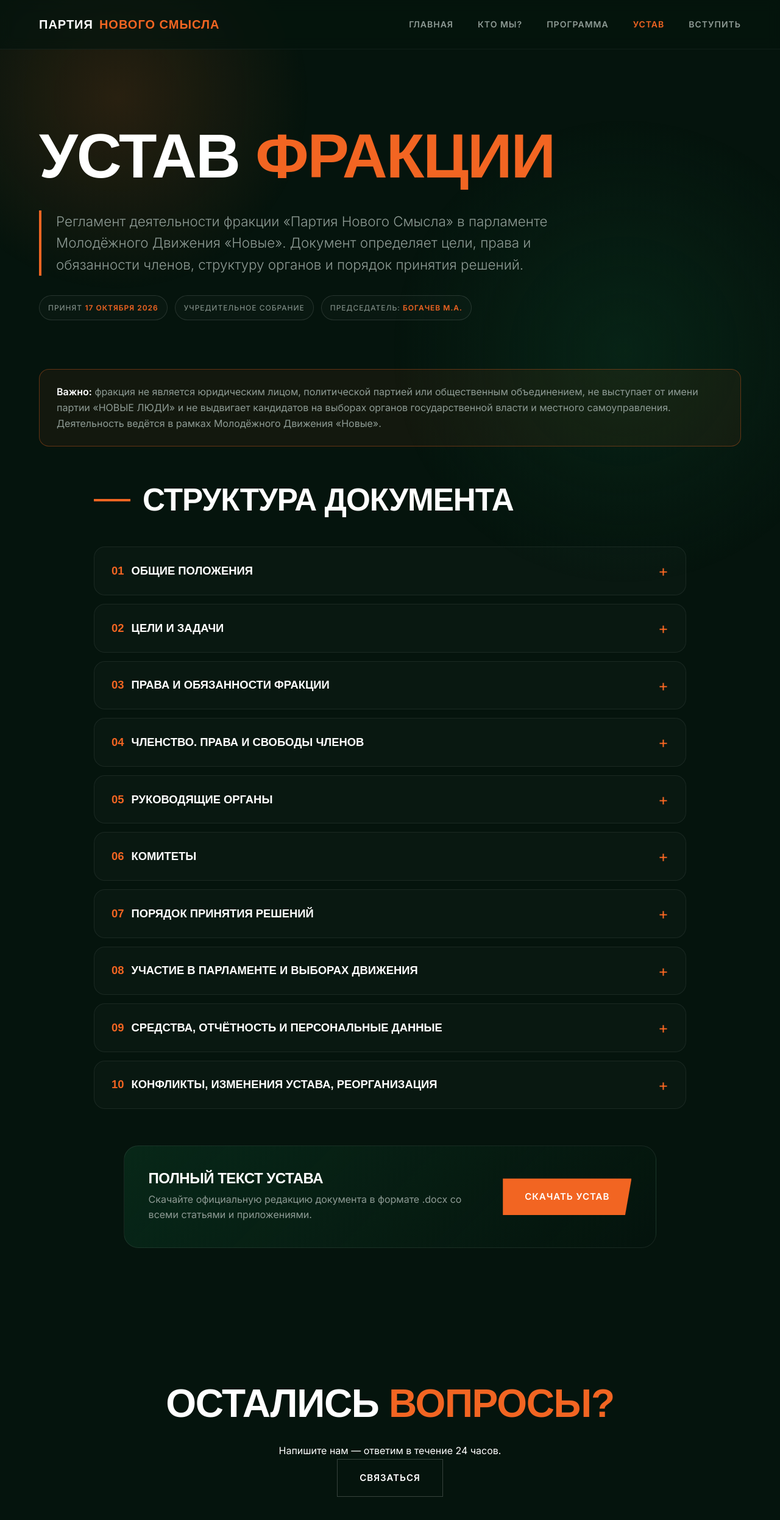
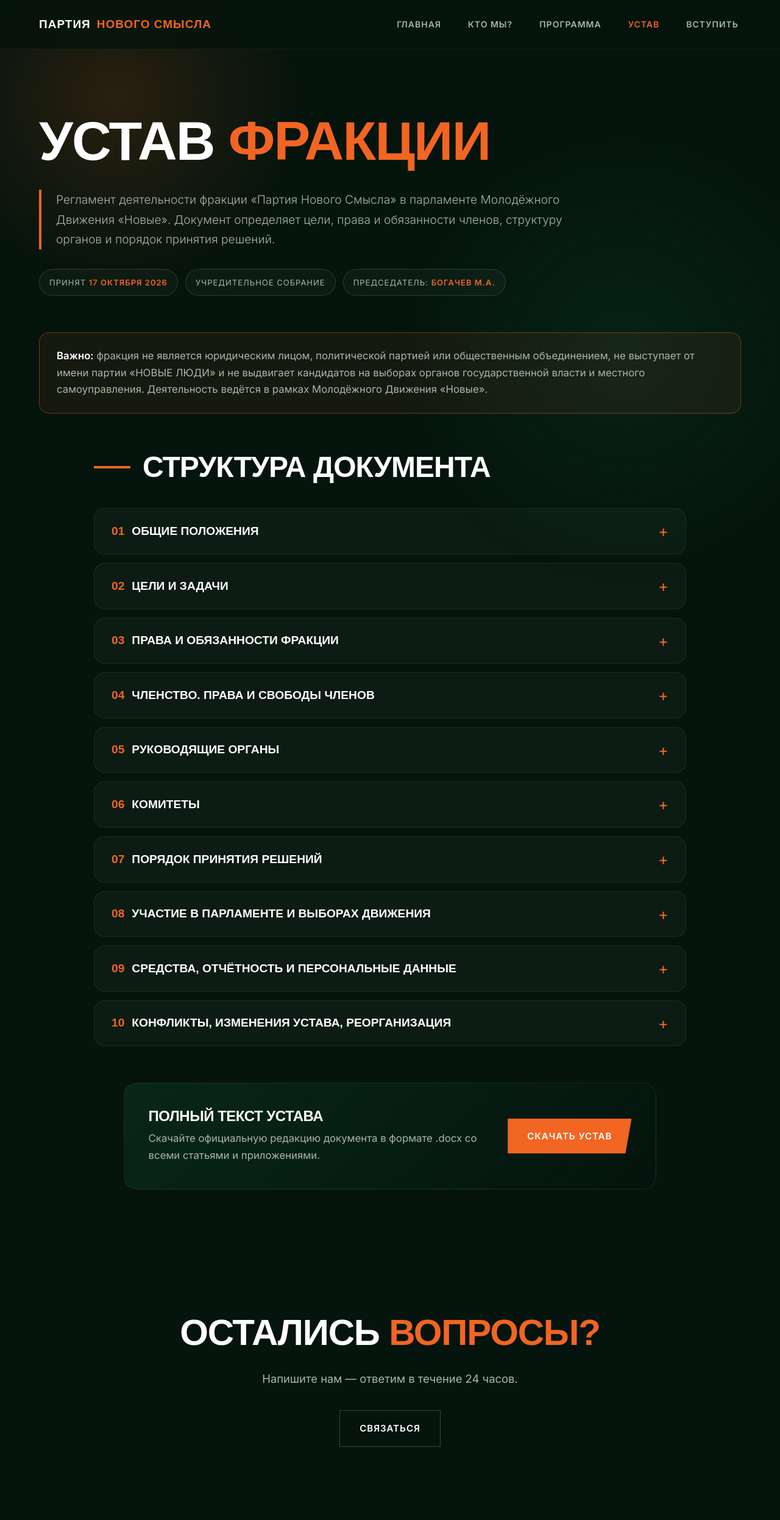
Before and after one commit to party-of-new-meaning/party-of-new-meaning.github.io, a plain HTML site: page charter.html in a window 1280 px wide. Shown: the whole page at 61% size. Drawn offline with Linux system fonts and the light colour scheme; a web font is replaced by a local one.

Commit message:
Update charter.html

```diff
--- a/charter.html
+++ b/charter.html
@@ -6,149 +6,131 @@
     <meta name="theme-color" content="#05140D">
     <title>Устав фракции «Партия Нового Смысла» | Регламент деятельности</title>
     <meta name="description" content="Устав фракции «Партия Нового Смысла» в парламенте Молодёжного Движения «Новые». Цели, права и обязанности членов, структура органов, порядок принятия решений.">
-    <meta name="keywords" content="устав фракции, Партия Нового Смысла, ПНС, регламент деятельности, права и обязанности членов, руководящие органы, комитеты, общее собрание, совет фракции, председатель фракции, Молодёжное Движение Новые">
+    <meta name="keywords" content="устав фракции, Партия Нового Смысла, ПНС, регламент деятельности, права и обязанности, руководящие органы, комитеты, общее собрание, совет фракции, председатель фракции">
     <meta name="author" content="Фракция «Партия Нового Смысла»">
-    <meta name="robots" content="index, follow, max-image-preview:large, max-snippet:-1, max-video-preview:-1">
+    <meta name="robots" content="index, follow, max-image-preview:large">
     <meta name="language" content="Russian">
     <meta name="geo.region" content="RU-MOS">
-    <meta name="geo.placename" content="Московская область">
     <link rel="canonical" href="https://pns.example/charter.html">
-
     <meta property="og:type" content="article">
     <meta property="og:locale" content="ru_RU">
     <meta property="og:site_name" content="Партия Нового Смысла">
     <meta property="og:title" content="Устав фракции «Партия Нового Смысла»">
-    <meta property="og:description" content="Регламент деятельности фракции: цели, права и обязанности членов, структура органов, порядок принятия решений.">
+    <meta property="og:description" content="Регламент деятельности фракции: цели, права и обязанности членов, структура органов.">
     <meta property="og:url" content="https://pns.example/charter.html">
     <meta property="og:image" content="https://pns.example/og-cover.jpg">
-    <meta property="og:image:width" content="1200">
-    <meta property="og:image:height" content="630">
-
     <meta name="twitter:card" content="summary_large_image">
-    <meta name="twitter:title" content="Устав фракции «Партия Нового Смысла»">
-    <meta name="twitter:description" content="Регламент деятельности фракции в парламенте Движения «Новые».">
-    <meta name="twitter:image" content="https://pns.example/og-cover.jpg">
-
     <link rel="preconnect" href="https://fonts.googleapis.com">
     <link rel="preconnect" href="https://fonts.gstatic.com" crossorigin>
-    <link href="https://fonts.googleapis.com/css2?family=Unbounded:wght@400;700;900&family=Inter:wght@300;400;600&display=swap" rel="stylesheet">
-
+    <link href="https://fonts.googleapis.com/css2?family=Unbounded:wght@400;700;900&family=Inter:wght@300;400;500;600&display=swap" rel="stylesheet">
     <script type="application/ld+json">
     {
-        "@context": "https://schema.org",
-        "@type": "Article",
-        "headline": "Устав фракции «Партия Нового Смысла»",
-        "description": "Регламент деятельности фракции в парламенте Молодёжного Движения «Новые».",
-        "datePublished": "2026-10-17",
-        "author": {
-            "@type": "Organization",
-            "name": "Фракция «Партия Нового Смысла»"
-        },
-        "publisher": {
-            "@type": "Organization",
-            "name": "Фракция «Партия Нового Смысла»",
-            "logo": {
-                "@type": "ImageObject",
-                "url": "https://pns.example/logo.png"
-            }
-        },
-        "mainEntityOfPage": "https://pns.example/charter.html"
+      "@context": "https://schema.org",
+      "@type": "Article",
+      "headline": "Устав фракции «Партия Нового Смысла»",
+      "datePublished": "2026-10-17",
+      "author": { "@type": "Organization", "name": "Фракция «Партия Нового Смысла»" },
+      "publisher": { "@type": "Organization", "name": "Фракция «Партия Нового Смысла»" },
+      "mainEntityOfPage": "https://pns.example/charter.html"
     }
     </script>
-
     <style>
         :root {
             --bg-dark: #05140D;
             --green: #0B3B24;
             --orange: #F26522;
             --white: #FFFFFF;
-            --gray: #8E9B95;
+            --gray: #A8B5AE;
             --font-display: 'Unbounded', sans-serif;
             --font-text: 'Inter', sans-serif;
         }
-        * { margin: 0; padding: 0; box-sizing: border-box; cursor: crosshair; }
+        * { margin: 0; padding: 0; box-sizing: border-box; }
         html { scroll-behavior: smooth; }
-        body { background-color: var(--bg-dark); color: var(--white); font-family: var(--font-text); overflow-x: hidden; line-height: 1.6; }
-        a { color: inherit; }
+        body { background-color: var(--bg-dark); color: var(--white); font-family: var(--font-text); font-size: 18px; overflow-x: hidden; line-height: 1.7; }
+        a { color: inherit; text-decoration: none; }
         img { max-width: 100%; display: block; }
         ::selection { background: var(--orange); color: var(--white); }
 
-        .ambient-light { position: fixed; top: -20%; left: -10%; width: 50vw; height: 50vw; background: radial-gradient(circle, rgba(242,101,34,0.15) 0%, rgba(5,20,13,0) 70%); border-radius: 50%; z-index: -1; pointer-events: none; transition: transform 0.2s ease-out; }
+        .ambient-light { position: fixed; top: -20%; left: -10%; width: 50vw; height: 50vw; background: radial-gradient(circle, rgba(242,101,34,0.15) 0%, rgba(5,20,13,0) 70%); border-radius: 50%; z-index: -1; pointer-events: none; }
         .ambient-light-2 { position: fixed; bottom: -20%; right: -10%; width: 60vw; height: 60vw; background: radial-gradient(circle, rgba(11,59,36,0.4) 0%, rgba(5,20,13,0) 70%); border-radius: 50%; z-index: -1; pointer-events: none; }
 
-        h1, h2, h3 { font-family: var(--font-display); text-transform: uppercase; line-height: 1.1; letter-spacing: -0.02em; }
-        .huge-text { font-size: clamp(3rem, 8vw, 7rem); font-weight: 900; margin-bottom: 2rem; }
-        .section-title { font-size: clamp(2rem, 4vw, 3.5rem); font-weight: 700; margin-bottom: 3rem; display: flex; align-items: center; gap: 20px; }
-        .section-title::before { content: ''; display: block; width: 60px; height: 4px; background-color: var(--orange); }
+        h1, h2, h3 { font-family: var(--font-display); text-transform: uppercase; line-height: 1.15; letter-spacing: -0.02em; }
+        .huge-text { font-size: clamp(2.75rem, 7vw, 6.5rem); font-weight: 900; margin-bottom: 1.75rem; }
+        .section-title { font-size: clamp(2rem, 4vw, 3rem); font-weight: 700; margin-bottom: 2.5rem; display: flex; align-items: center; gap: 20px; }
+        .section-title::before { content: ''; display: block; width: 60px; height: 4px; background-color: var(--orange); flex-shrink: 0; }
         .text-orange { color: var(--orange); }
 
         nav {
-            position: fixed;
-            top: 0;
-            left: 0;
-            width: 100%;
-            padding: 24px 5%;
-            display: flex;
-            justify-content: space-between;
-            align-items: center;
-            z-index: 1000;
-            backdrop-filter: blur(10px);
-            border-bottom: 1px solid rgba(255,255,255,0.05);
-            background: rgba(5, 20, 13, 0.7);
+            position: fixed; top: 0; left: 0; width: 100%;
+            padding: 20px 5%;
+            display: flex; justify-content: space-between; align-items: center;
+            z-index: 9999;
+            backdrop-filter: blur(12px);
+            border-bottom: 1px solid rgba(255,255,255,0.06);
+            background: rgba(5, 20, 13, 0.85);
         }
-        .logo { font-family: var(--font-display); font-weight: 900; font-size: 20px; letter-spacing: 1px; color: var(--white); display: flex; align-items: center; gap: 10px; text-decoration: none; }
+        .logo { font-family: var(--font-display); font-weight: 900; font-size: 19px; letter-spacing: 1px; color: var(--white); display: flex; align-items: center; gap: 10px; }
         .logo span { color: var(--orange); }
-        .nav-links { display: flex; gap: 40px; position: relative; z-index: 1001; }
-        .nav-links a { color: var(--gray); text-decoration: none; font-size: 14px; font-weight: 600; text-transform: uppercase; letter-spacing: 1px; transition: color 0.3s; position: relative; z-index: 1002; pointer-events: auto; }
+        .nav-links { display: flex; gap: 36px; }
+        .nav-links a {
+            color: var(--gray);
+            font-size: 14px; font-weight: 600;
+            text-transform: uppercase; letter-spacing: 1px;
+            transition: color 0.25s;
+            padding: 8px 4px;
+            position: relative;
+            z-index: 10000;
+        }
         .nav-links a:hover, .nav-links a.active { color: var(--orange); }
 
-        .btn { padding: 18px 36px; font-family: var(--font-text); font-weight: 600; font-size: 15px; text-transform: uppercase; text-decoration: none; letter-spacing: 1px; border: none; transition: all 0.4s ease; display: inline-block; }
+        .btn { padding: 16px 32px; font-family: var(--font-text); font-weight: 600; font-size: 15px; text-transform: uppercase; letter-spacing: 1px; border: none; transition: all 0.35s ease; display: inline-block; }
         .btn-primary { background-color: var(--orange); color: var(--white); clip-path: polygon(0 0, 100% 0, 95% 100%, 0% 100%); }
         .btn-primary:hover { background-color: var(--white); color: var(--bg-dark); }
-        .btn-outline { background: transparent; color: var(--white); border: 1px solid rgba(255,255,255,0.2); }
-        .btn-outline:hover { border-color: var(--orange); color: var(--orange); }
+        .btn-outline { background: transparent; color: var(--white); border: 1px solid rgba(255,255,255,0.22); }
+        .btn-outline:hover { border-color: var(--orange); color: var(--orange); background: rgba(242,101,34,0.06); }
 
-        .charter-hero { padding: 200px 5% 80px; }
-        .charter-hero p { font-size: 1.4rem; color: var(--gray); max-width: 850px; font-weight: 300; margin-top: 2rem; border-left: 4px solid var(--orange); padding-left: 24px; }
+        .charter-hero { padding: 180px 5% 60px; }
+        .charter-hero p { font-size: clamp(1.1rem, 1.5vw, 1.4rem); color: var(--gray); max-width: 860px; font-weight: 300; margin-top: 1.75rem; border-left: 4px solid var(--orange); padding-left: 24px; }
         .meta-line { display: flex; flex-wrap: wrap; gap: 12px; margin-top: 32px; }
-        .meta-badge { font-size: 12px; text-transform: uppercase; letter-spacing: 1px; color: var(--gray); border: 1px solid rgba(255,255,255,0.12); padding: 10px 14px; border-radius: 999px; background: rgba(255,255,255,0.02); }
+        .meta-badge { font-size: 13px; text-transform: uppercase; letter-spacing: 1px; color: var(--gray); border: 1px solid rgba(255,255,255,0.14); padding: 10px 16px; border-radius: 999px; background: rgba(255,255,255,0.03); }
         .meta-badge strong { color: var(--orange); font-weight: 600; }
 
-        .notice { margin: 0 5% 60px; padding: 24px 28px; border: 1px solid rgba(242,101,34,0.35); background: rgba(242,101,34,0.06); border-radius: 16px; font-size: 1rem; color: var(--gray); }
+        .notice { margin: 0 5% 60px; padding: 24px 28px; border: 1px solid rgba(242,101,34,0.4); background: rgba(242,101,34,0.07); border-radius: 16px; font-size: 1.05rem; color: var(--gray); line-height: 1.65; }
         .notice strong { color: var(--white); }
 
-        .charter-body { padding: 0 5% 100px; max-width: 1100px; margin: 0 auto; }
-        .chapter { border: 1px solid rgba(255,255,255,0.07); border-radius: 18px; margin-bottom: 14px; background: rgba(255,255,255,0.02); overflow: hidden; transition: border-color 0.3s; }
-        .chapter.open { border-color: rgba(242,101,34,0.4); }
-        .chapter-head { padding: 26px 28px; display: flex; justify-content: space-between; align-items: center; gap: 20px; cursor: pointer; }
-        .chapter-head h3 { font-size: 1.15rem; letter-spacing: 0; }
+        .charter-body { padding: 0 5% 90px; max-width: 1100px; margin: 0 auto; }
+        .chapter { border: 1px solid rgba(255,255,255,0.08); border-radius: 18px; margin-bottom: 14px; background: rgba(255,255,255,0.03); overflow: hidden; transition: border-color 0.3s; }
+        .chapter.open { border-color: rgba(242,101,34,0.45); }
+        .chapter-head { padding: 24px 28px; display: flex; justify-content: space-between; align-items: center; gap: 20px; cursor: pointer; }
+        .chapter-head h3 { font-size: 1.2rem; letter-spacing: 0; }
         .chapter-head .num { color: var(--orange); font-family: var(--font-display); font-weight: 900; margin-right: 12px; }
-        .chapter-head .chev { color: var(--orange); font-size: 1.6rem; transition: transform 0.3s; line-height: 1; }
+        .chapter-head .chev { color: var(--orange); font-size: 1.6rem; transition: transform 0.3s; line-height: 1; flex-shrink: 0; }
         .chapter.open .chev { transform: rotate(45deg); }
         .chapter-body { max-height: 0; overflow: hidden; transition: max-height 0.5s ease; }
-        .chapter-inner { padding: 0 28px 28px; color: var(--gray); font-size: 1rem; }
+        .chapter-inner { padding: 0 28px 28px; color: var(--gray); font-size: 1.08rem; line-height: 1.75; }
         .chapter-inner p { margin-bottom: 12px; }
-        .chapter-inner ul { margin: 8px 0 12px 18px; }
+        .chapter-inner ul { margin: 8px 0 12px 20px; }
         .chapter-inner li { margin-bottom: 6px; }
         .chapter-inner strong { color: var(--white); }
 
-        .download-box { margin: 60px 5% 0; padding: 40px; border-radius: 24px; border: 1px solid rgba(255,255,255,0.08); background: linear-gradient(135deg, rgba(11,59,36,0.5), rgba(5,20,13,0.2)); display: flex; flex-wrap: wrap; gap: 24px; justify-content: space-between; align-items: center; }
+        .download-box { margin: 60px 5% 0; padding: 40px; border-radius: 22px; border: 1px solid rgba(255,255,255,0.08); background: linear-gradient(135deg, rgba(11,59,36,0.5), rgba(5,20,13,0.2)); display: flex; flex-wrap: wrap; gap: 24px; justify-content: space-between; align-items: center; }
         .download-box h3 { font-size: 1.5rem; margin-bottom: 8px; }
-        .download-box p { color: var(--gray); max-width: 520px; }
+        .download-box p { color: var(--gray); max-width: 560px; font-size: 1.05rem; }
 
-        .cta { padding: 120px 5%; text-align: center; }
-        .cta h2 { font-size: clamp(2rem, 5vw, 4rem); margin-bottom: 30px; }
+        .cta { padding: 110px 5%; text-align: center; }
+        .cta h2 { font-size: clamp(2rem, 5vw, 3.75rem); margin-bottom: 26px; }
+        .cta p { color: var(--gray); font-size: 1.15rem; margin-bottom: 36px; }
 
-        @media (max-width: 900px) {
+        @media (max-width: 960px) {
             .nav-links { display: none; }
-            .charter-hero { padding: 150px 5% 60px; }
-            .charter-hero p { font-size: 1.1rem; }
+            .charter-hero { padding: 140px 5% 50px; }
             .download-box { flex-direction: column; align-items: flex-start; }
+            .chapter-head h3 { font-size: 1.05rem; }
         }
     </style>
 </head>
 <body>
-    <div class="ambient-light" id="light1"></div>
+    <div class="ambient-light"></div>
     <div class="ambient-light-2"></div>
 
     <nav>
@@ -287,10 +269,6 @@
     </section>
 
     <script>
-        document.addEventListener('mousemove', (e) => {
-            const light = document.getElementById('light1');
-            light.style.transform = `translate(${e.clientX * 0.05}px, ${e.clientY * 0.05}px)`;
-        });
         document.querySelectorAll('.chapter-head').forEach(head => {
             head.addEventListener('click', () => {
                 const chapter = head.parentElement;
```
